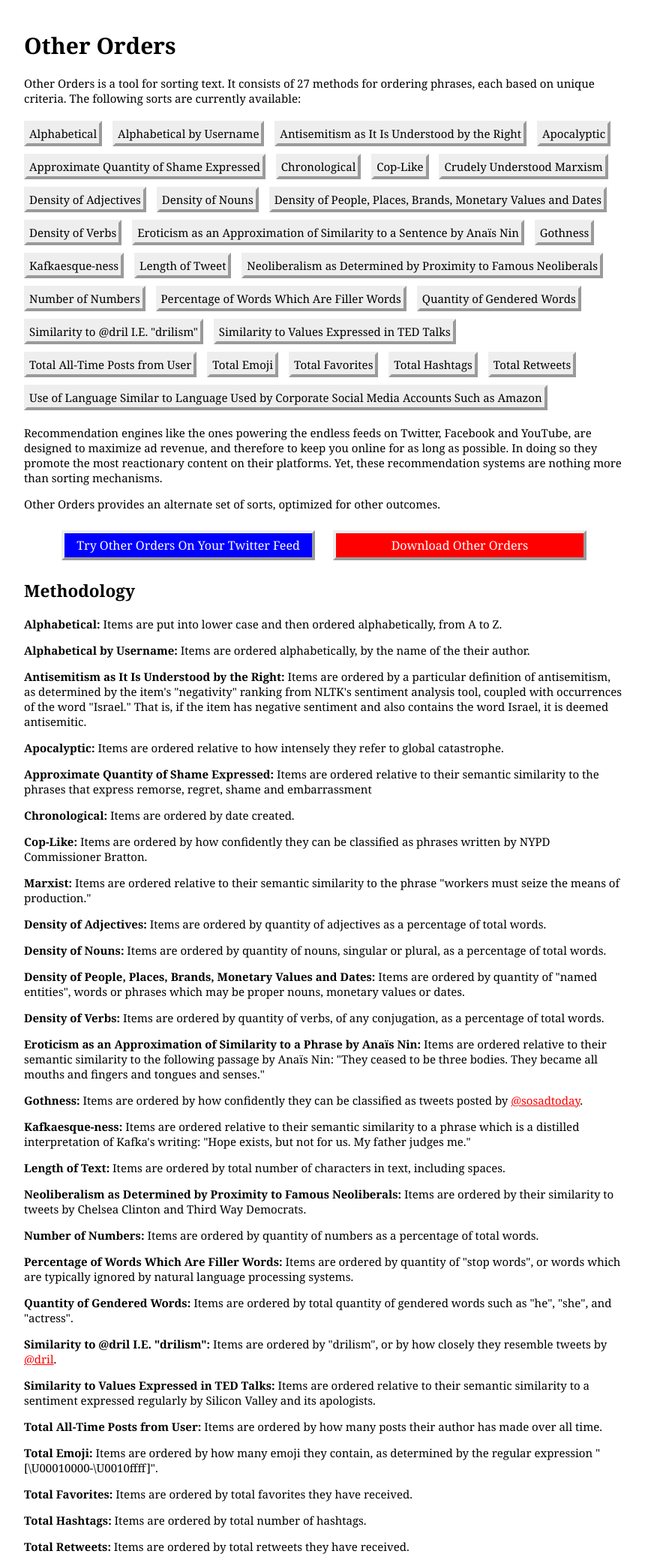
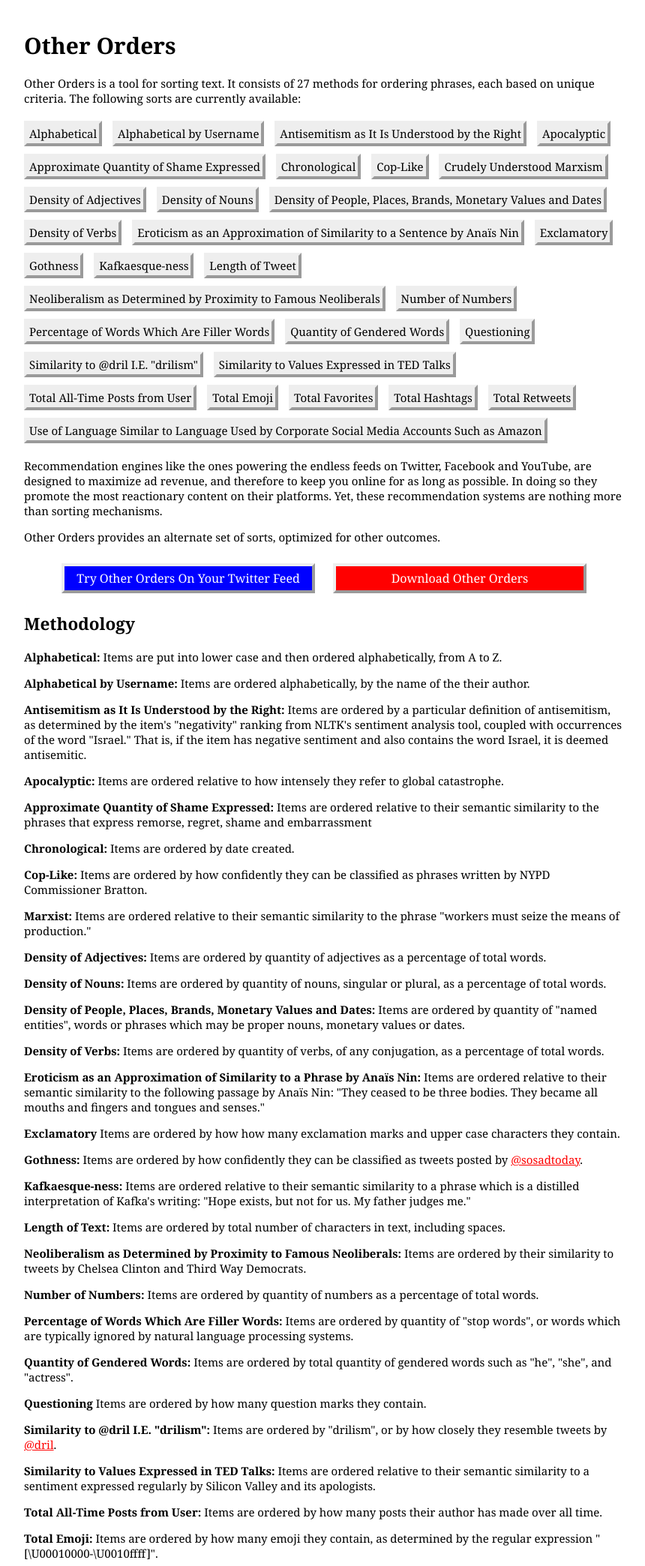
Before and after one commit to antiboredom/other-orders, a Flask app: page / in a window 1280 px wide. Shown: the top 2088 px of the page at 75% size, without its empty margins (208-1068 px from the left). Run offline with Flask 2, Linux system fonts and the light colour scheme; parts of the project's set-up code (start-up, migrations or seed data) failed here and were passed over.

Commit message:
add exclamatory and questioning

```diff
--- a/templates/about.html
+++ b/templates/about.html
@@ -68,6 +68,9 @@
         Eroticism as an Approximation of Similarity to a Sentence by Anaïs Nin
       </span>
       <span>
+        Exclamatory
+      </span>
+      <span>
         Gothness
       </span>
       <span>
@@ -87,6 +90,9 @@
       </span>
       <span>
         Quantity of Gendered Words
+      </span>
+      <span>
+        Questioning
       </span>
       <span>
         Similarity to @dril I.E. "drilism"
@@ -141,6 +147,7 @@
     <p><b>Density of People, Places, Brands, Monetary Values and Dates:</b> Items are ordered by quantity of "named entities", words or phrases which may be proper nouns, monetary values or dates. </p>
     <p><b>Density of Verbs:</b> Items are ordered by quantity of verbs, of any conjugation, as a percentage of total words. </p>
     <p><b>Eroticism as an Approximation of Similarity to a Phrase by Anaïs Nin:</b> Items are ordered relative to their semantic similarity to the following passage by Anaïs Nin:</b> "They ceased to be three bodies. They became all mouths and fingers and tongues and senses." </p>
+    <p><b>Exclamatory</b> Items are ordered by how how many exclamation marks and upper case characters they contain.</p>
     <p><b>Gothness:</b> Items are ordered by how confidently they can be classified as tweets posted by <a href="https://twitter.com/sosadtoday/">@sosadtoday</a>. </p>
     <p><b>Kafkaesque-ness:</b> Items are ordered relative to their semantic similarity to a phrase which is a distilled interpretation of Kafka's writing:</b> "Hope exists, but not for us. My father judges me."</p>
     <p><b>Length of Text:</b> Items are ordered by total number of characters in text, including spaces. </p>
@@ -148,6 +155,7 @@
     <p><b>Number of Numbers:</b> Items are ordered by quantity of numbers as a percentage of total words. </p>
     <p><b>Percentage of Words Which Are Filler Words:</b> Items are ordered by quantity of "stop words", or words which are typically ignored by natural language processing systems. </p>
     <p><b>Quantity of Gendered Words:</b> Items are ordered by total quantity of gendered words such as "he", "she", and "actress". </p>
+    <p><b>Questioning</b> Items are ordered by how many question marks they contain.</p>
     <p><b>Similarity to @dril I.E. "drilism":</b> Items are ordered by "drilism", or by how closely they resemble tweets by <a href="https://twitter.com/dril">@dril</a>. </p>
     <p><b>Similarity to Values Expressed in TED Talks:</b> Items are ordered relative to their semantic similarity to a sentiment expressed regularly by Silicon Valley and its apologists.</p>
     <p><b>Total All-Time Posts from User:</b> Items are ordered by how many posts their author has made over all time. </p>
--- a/weirdsort.py
+++ b/weirdsort.py
@@ -41,6 +41,8 @@ archetypes = [
 
 sorts = [
     {"qs": "apocalyptic", "key": "apocalyptic", "display": "Most Apocalyptic"},
+    {"qs": "exclamatory", "key": "exclamatory", "display": "Most Exclamatory"},
+    {"qs": "questioning", "key": "questioning", "display": "Most Questioning"},
     {"qs": "chronological", "key": "created_at", "display": "Chronologically"},
     {"qs": "alphabetical", "key": "lower_text", "display": "Alphabetically"},
     {"qs": "favorites", "key": "favorites", "display": "Total Favorites"},
@@ -211,6 +213,8 @@ class Weirdsort:
         self.set_entity_count()
         self.rank_antisemitism()
         self.set_hashtag_count()
+        self.set_exclamatory()
+        self.set_questioning()
 
     def set_pos_count(self):
         self.total_noun = 0
@@ -254,6 +258,17 @@ class Weirdsort:
 
     def set_emoji_count(self):
         self.total_emoji = len(re.findall(r"[\U00010000-\U0010ffff]", self.text))
+
+    def set_exclamatory(self):
+        exclam_weight = 5
+        self.exclamatory = 0
+        self.exclamatory += self.text.count("!") * exclam_weight
+        text = [t.text for t in self.doc if t.text==t.text.upper() and len(t.text) > 1 and t.text != 'RT']
+        totals = [len(t) for t in text if len(t) > 1]
+        self.exclamatory += sum(totals)
+
+    def set_questioning(self):
+        self.questioning = self.text.count('?')
 
     def rank_antisemitism(self):
         self.antisemitism = -1
@@ -331,15 +346,3 @@ if __name__ == "__main__":
 
     for t in tagged_sentences:
         print(t["text"])
-
-    # tests = [
-    #     "this is a test",
-    #     "god is dead",
-    #     "he her she them",
-    #     "israel is bad",
-    #     "the police protect us",
-    #     "where is hope?",
-    # ]
-    # results = analyze_lines(tests)
-    # for r in results:
-    #     print(r)
```
Also changed, not shown: static/app.js (+15 -2 lines).
